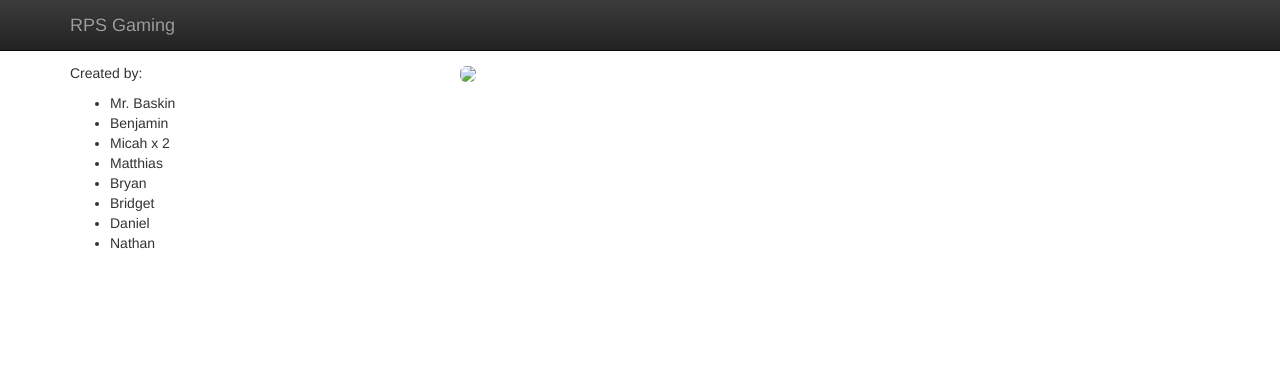
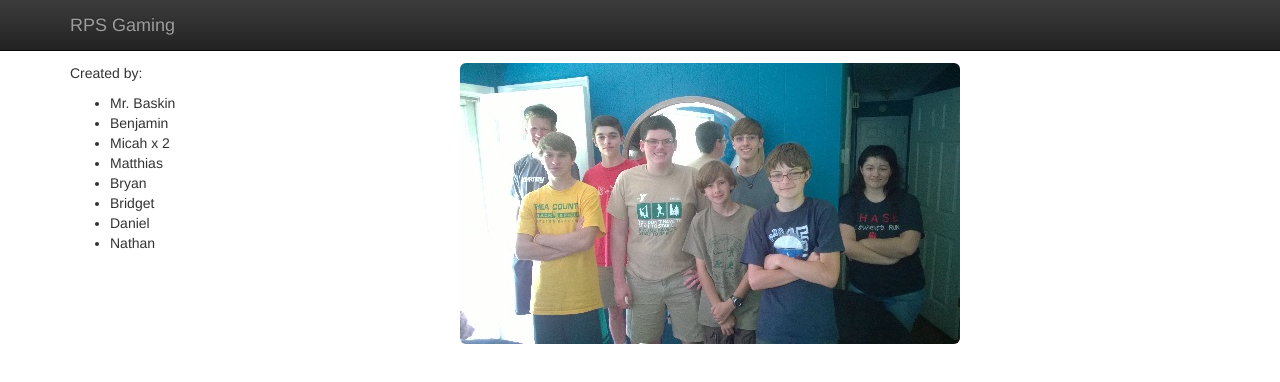
Before and after one commit to dfbaskin/StudentHtmlProject, a plain HTML site: page about.html in a window 1280 px wide. Drawn offline with nearby package versions, Linux system fonts and the light colour scheme; the site is published under a folder, as on GitHub Pages, so addresses that start at the root find nothing.

Commit message:
Fixing image reference.

```diff
--- a/about.html
+++ b/about.html
@@ -70,7 +70,7 @@
         </div>
 
         <div class="col-md-8">
-            <img src="/images/team.jpg" class="img-rounded" />
+            <img src="images/team.jpg" class="img-rounded" />
         </div>
 
     </div>
```
